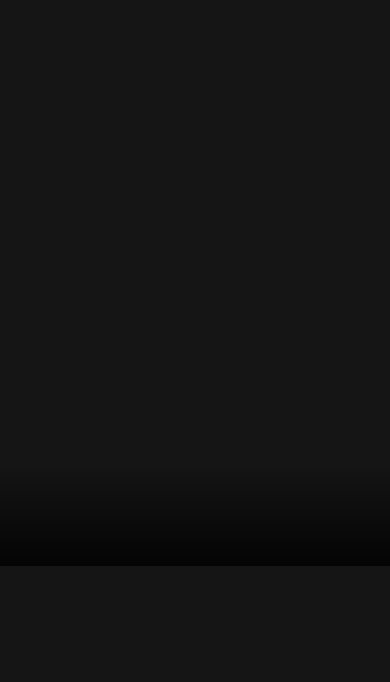
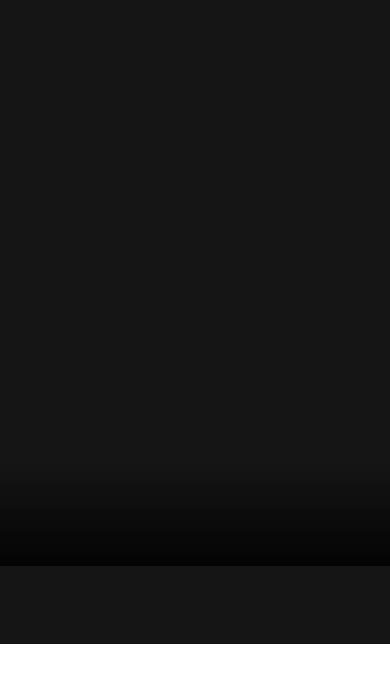
Before and after one commit to leandrob0/finalProjectBFEDA, a website with bundled scripts: page games.html in a window 390 px wide. Shown: the part 278-960 px from the top of the page. After the commit the page ends 922 px from the top, so only its background shows below. Built offline with nearby package versions, Linux system fonts and the light colour scheme; sample sign-in values are in the browser's storage.

Commit message:
responsive values added to body width and height

```diff
--- a/css/games.css
+++ b/css/games.css
@@ -55,8 +55,8 @@ html {
 }
 
 body {
-    max-width: 1440px;
-    height: 1024px;
+    width: 100vw;
+    height: 100vh;
 }
 
 .background-modal {
```
